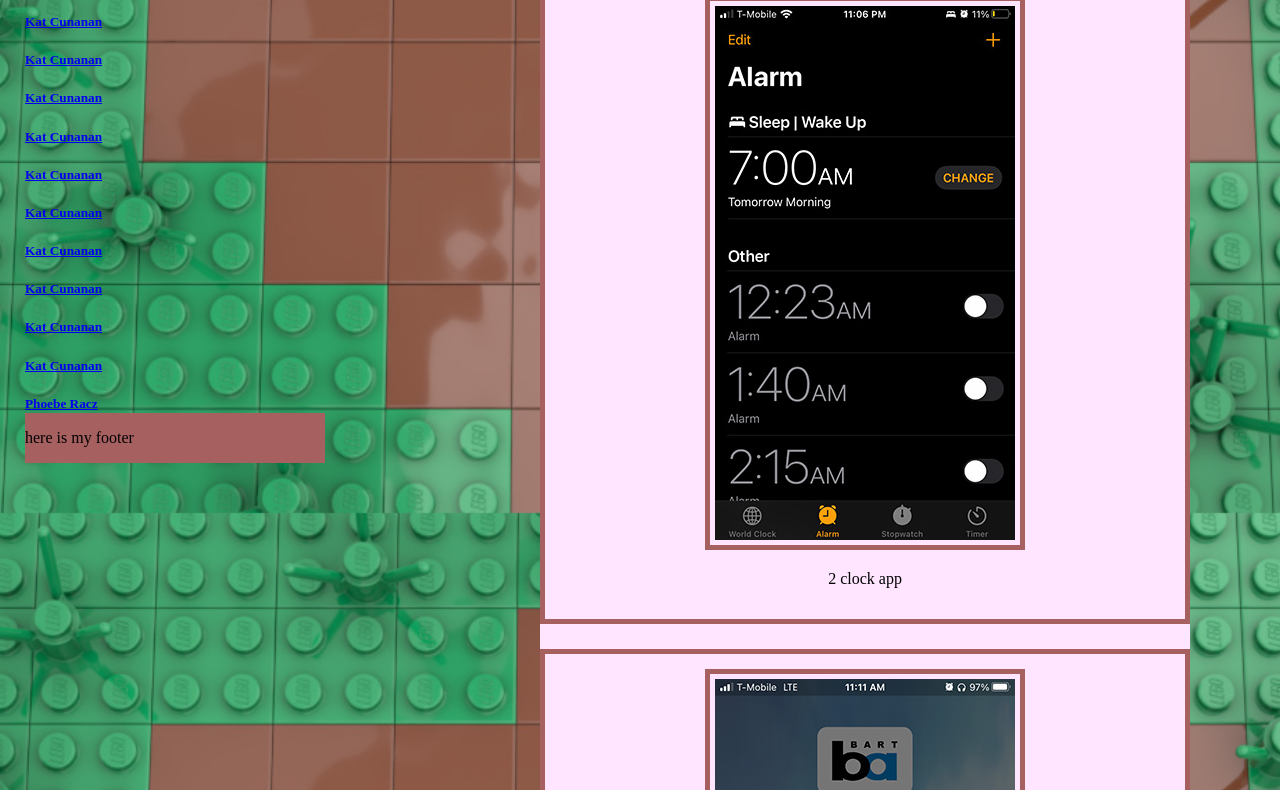
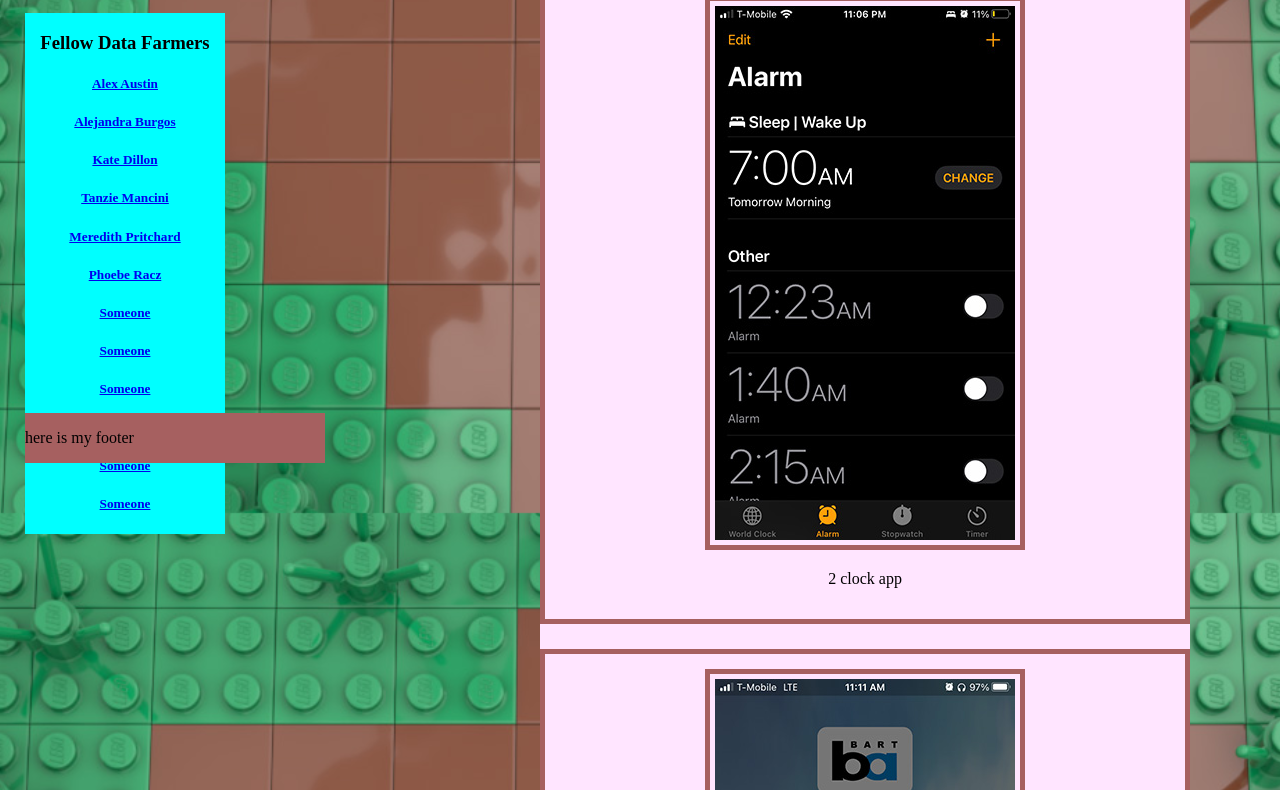
Before and after one commit to dgsquared/thefeed, a plain HTML site: page thefeed.html in a window 1280 px wide. Shown: the part 287-1077 px from the top of the page. Drawn offline with Linux system fonts and the light colour scheme; a web font is replaced by a local one.

Commit message:
Editing, added photo

```diff
--- a/css/stylesheet.css
+++ b/css/stylesheet.css
@@ -15,16 +15,19 @@ header {
     color: #A66060;
     width: 300px;
     position: fixed;
-    top: 50px;
+    top: 25px;
     left: 25px;
+
 }
 
 nav{
 
-    width: 300px;
+    width: 200px;
     position: fixed;
-    top: 200px;
+    top: 300px;
     left: 25px;
+    background-color: aqua;
+    text-align: center;
 }
 
 nav h5:hover {
--- a/thefeed.html
+++ b/thefeed.html
@@ -19,46 +19,46 @@
         <![endif]-->
         <header>
             <a href="index.html">
-                <h1>the feed</h1>
+                <img src="img/feedlogosmall.gif" alt="A gif of three pigs eating out of a trough with text reading The Feed">
             </a>
         </header>
         <nav>
-            <h3>Fellow Farmers</h3>
-            <a href="https://cunkaat.github.io/thefeed/" target="blank">
-                <h5>Kat Cunanan</h5>
+            <h3>Fellow Data Farmers</h3>
+            <a href=https://aaaustin4.github.io/thefeed/" target="blank">
+                <h5>Alex Austin</h5>
             </a>
-            <a href="https://cunkaat.github.io/thefeed/" target="blank">
-                <h5>Kat Cunanan</h5>
+            <a href="https://alejaburgos21.github.io/thefeed/" target="blank">
+                <h5>Alejandra Burgos</h5>
             </a>
-            <a href="https://cunkaat.github.io/thefeed/" target="blank">
-                <h5>Kat Cunanan</h5>
+            <a href="https://katesdillon.github.io/thefeed/" target="blank">
+                <h5>Kate Dillon</h5>
             </a>
-            <a href="https://cunkaat.github.io/thefeed/" target="blank">
-                <h5>Kat Cunanan</h5>
+            <a href="https://tanziemancini.github.io/thefeed/" target="blank">
+                <h5>Tanzie Mancini</h5>
             </a>
-            <a href="https://cunkaat.github.io/thefeed/" target="blank">
-                <h5>Kat Cunanan</h5>
-            </a>
-            <a href="https://cunkaat.github.io/thefeed/" target="blank">
-                <h5>Kat Cunanan</h5>
-            </a>
-            <a href="https://cunkaat.github.io/thefeed/" target="blank">
-                <h5>Kat Cunanan</h5>
-            </a>
-            <a href="https://cunkaat.github.io/thefeed/" target="blank">
-                <h5>Kat Cunanan</h5>
-            </a>
-            <a href="https://cunkaat.github.io/thefeed/" target="blank">
-                <h5>Kat Cunanan</h5>
-            </a>
-            <a href="https://cunkaat.github.io/thefeed/" target="blank">
-                <h5>Kat Cunanan</h5>
-            </a>
-            <a href="https://cunkaat.github.io/thefeed/" target="blank">
-                <h5>Kat Cunanan</h5>
+            <a href="https://mspritchard.github.io/thefeed/" target="blank">
+                <h5>Meredith Pritchard</h5>
             </a>
             <a href="https://pracz2.github.io/thefeed/" target="_blank">
                 <h5>Phoebe Racz</h5>
+            </a>
+            <a href="https://cunkaat.github.io/thefeed/" target="blank">
+                <h5>Someone</h5>
+            </a>
+            <a href="https://cunkaat.github.io/thefeed/" target="blank">
+                <h5>Someone</h5>
+            </a>
+            <a href="https://cunkaat.github.io/thefeed/" target="blank">
+                <h5>Someone</h5>
+            </a>
+            <a href="https://cunkaat.github.io/thefeed/" target="blank">
+                <h5>Someone</h5>
+            </a>
+            <a href="https://cunkaat.github.io/thefeed/" target="blank">
+                <h5>Someone</h5>
+            </a>
+            <a href="https://cunkaat.github.io/thefeed/" target="blank">
+                <h5>Someone</h5>
             </a>
         </nav>
         <main>
```
Also changed, not shown: img/feedscape.jpg (added).
